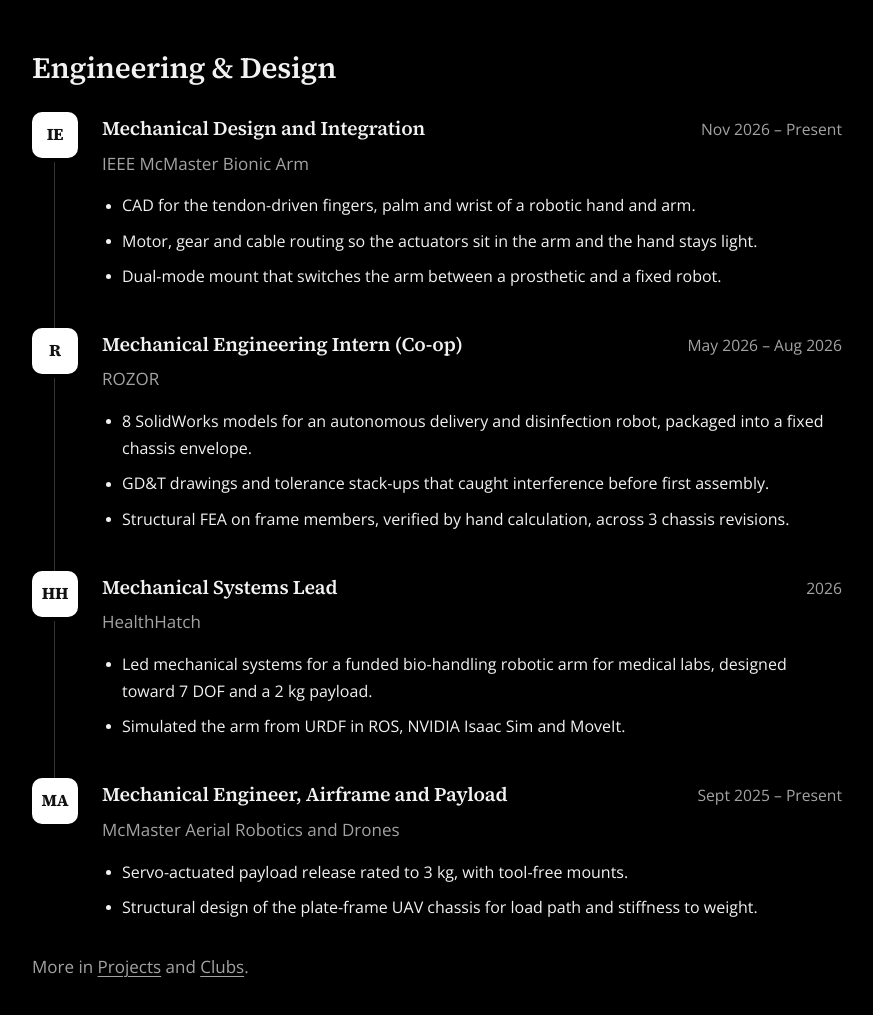
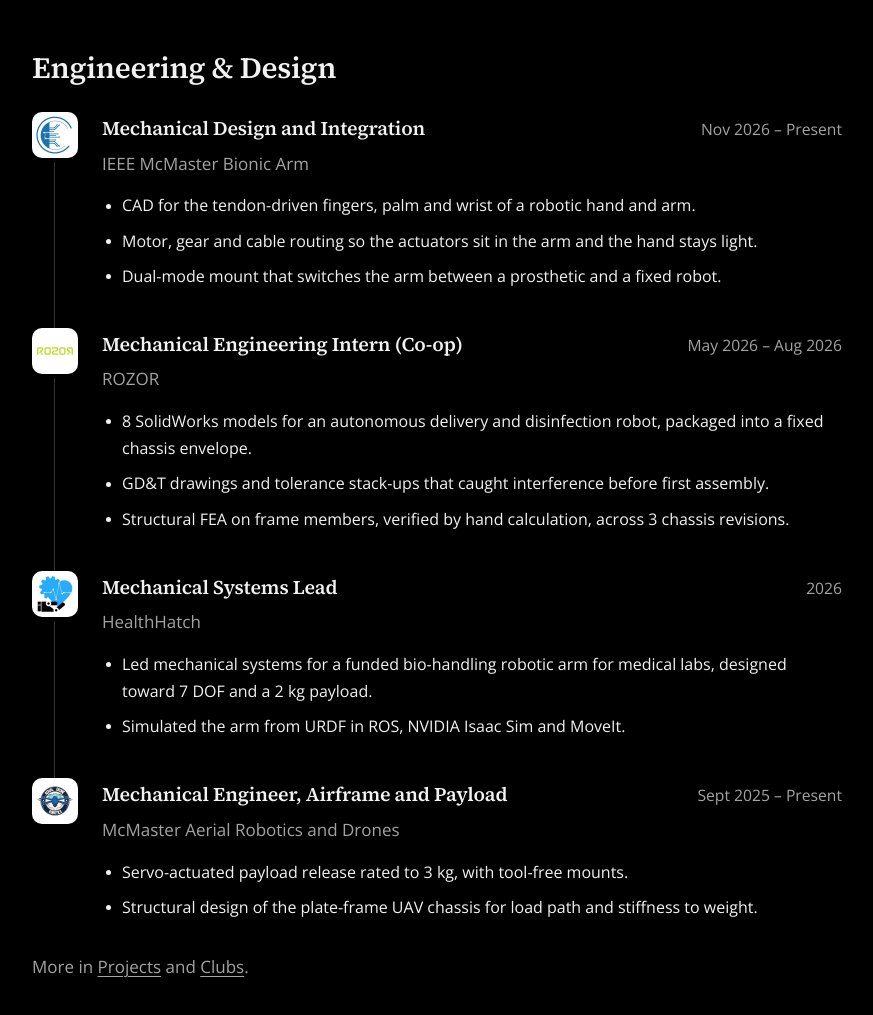
Before and after one commit to KrrishS1/Portfolio-Website, a plain HTML site: page index.html in a window 1280 px wide. Shown: the part 549-1564 px from the top of the page, without its empty margins (203-1076 px from the left). Drawn offline with nearby package versions, Linux system fonts and the light colour scheme.

Commit message:
Use real organisation logos in the experience and design-team timelines
Co-Authored-By: Claude Opus 5.5 <noreply@anthropic.com>
Claude-Session: https://claude.ai/code/session_01CHQGXvibZ9t9C3YXUvtrnr

```diff
--- a/css/site.css
+++ b/css/site.css
@@ -147,3 +147,4 @@ td.n,th.n{ font-family:var(--mono); white-space:nowrap; text-align:right; }
 
 .end-space{ height:72px; }
 .reveal{ opacity:1 !important; transform:none !important; }
+.tl-logo img{ padding:3px; }
--- a/index.html
+++ b/index.html
@@ -45,28 +45,28 @@
   <div class="wrap">
     <h2>Engineering &amp; Design</h2>
     <ol class="tl"><li class="tl-item" id="">
-  <div class="tl-logo" aria-hidden="true">IE</div>
+  <div class="tl-logo" aria-hidden="true"><img src="assets/logos/ieee.png" alt=""></div>
   <div class="tl-body">
     <div class="tl-head"><h3>Mechanical Design and Integration</h3><span class="tl-when">Nov 2026 – Present</span></div>
     <div class="tl-org">IEEE McMaster Bionic Arm</div>
     <ul class="ticks"><li>CAD for the tendon-driven fingers, palm and wrist of a robotic hand and arm.</li><li>Motor, gear and cable routing so the actuators sit in the arm and the hand stays light.</li><li>Dual-mode mount that switches the arm between a prosthetic and a fixed robot.</li></ul>
   </div>
 </li><li class="tl-item" id="">
-  <div class="tl-logo" aria-hidden="true">R</div>
+  <div class="tl-logo" aria-hidden="true"><img src="assets/logos/rozor.png" alt=""></div>
   <div class="tl-body">
     <div class="tl-head"><h3>Mechanical Engineering Intern (Co-op)</h3><span class="tl-when">May 2026 – Aug 2026</span></div>
     <div class="tl-org">ROZOR</div>
     <ul class="ticks"><li>8 SolidWorks models for an autonomous delivery and disinfection robot, packaged into a fixed chassis envelope.</li><li>GD&amp;T drawings and tolerance stack-ups that caught interference before first assembly.</li><li>Structural FEA on frame members, verified by hand calculation, across 3 chassis revisions.</li></ul>
   </div>
 </li><li class="tl-item" id="">
-  <div class="tl-logo" aria-hidden="true">HH</div>
+  <div class="tl-logo" aria-hidden="true"><img src="assets/logos/healthhatch.png" alt=""></div>
   <div class="tl-body">
     <div class="tl-head"><h3>Mechanical Systems Lead</h3><span class="tl-when">2026</span></div>
     <div class="tl-org">HealthHatch</div>
     <ul class="ticks"><li>Led mechanical systems for a funded bio-handling robotic arm for medical labs, designed toward 7 DOF and a 2 kg payload.</li><li>Simulated the arm from URDF in ROS, NVIDIA Isaac Sim and MoveIt.</li></ul>
   </div>
 </li><li class="tl-item" id="">
-  <div class="tl-logo" aria-hidden="true">MA</div>
+  <div class="tl-logo" aria-hidden="true"><img src="assets/logos/aerial.png" alt=""></div>
   <div class="tl-body">
     <div class="tl-head"><h3>Mechanical Engineer, Airframe and Payload</h3><span class="tl-when">Sept 2025 – Present</span></div>
     <div class="tl-org">McMaster Aerial Robotics and Drones</div>
```
Also changed, not shown: clubs.html (+2 -2 lines), assets/logos/aerial.png (added), assets/logos/healthhatch.png (added), assets/logos/ieee.png (added), assets/logos/rozor.png (added).
